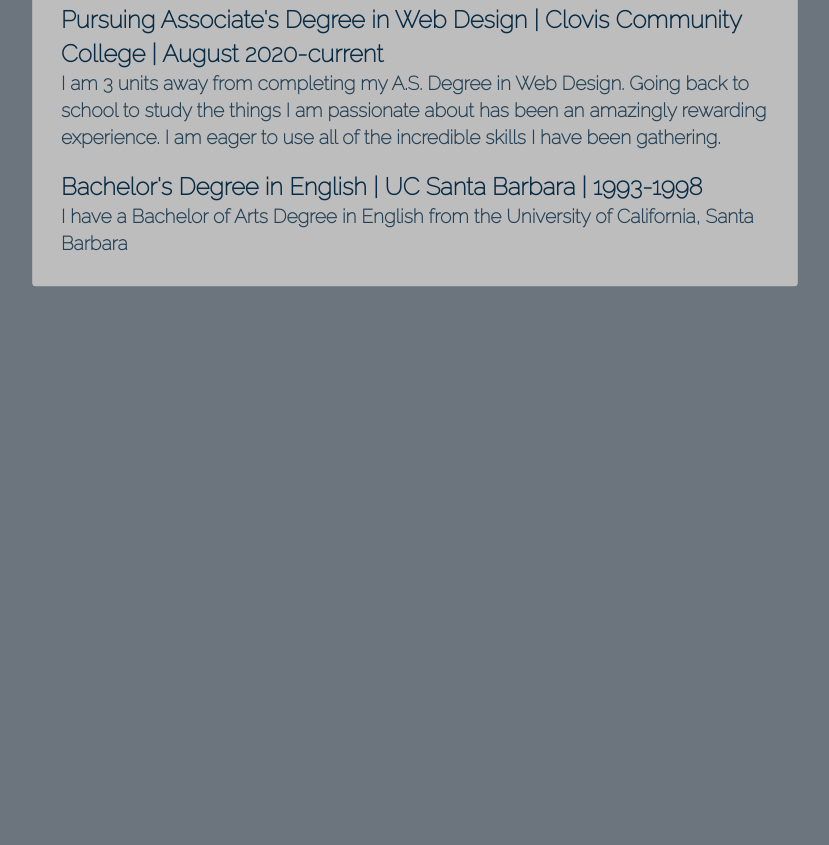
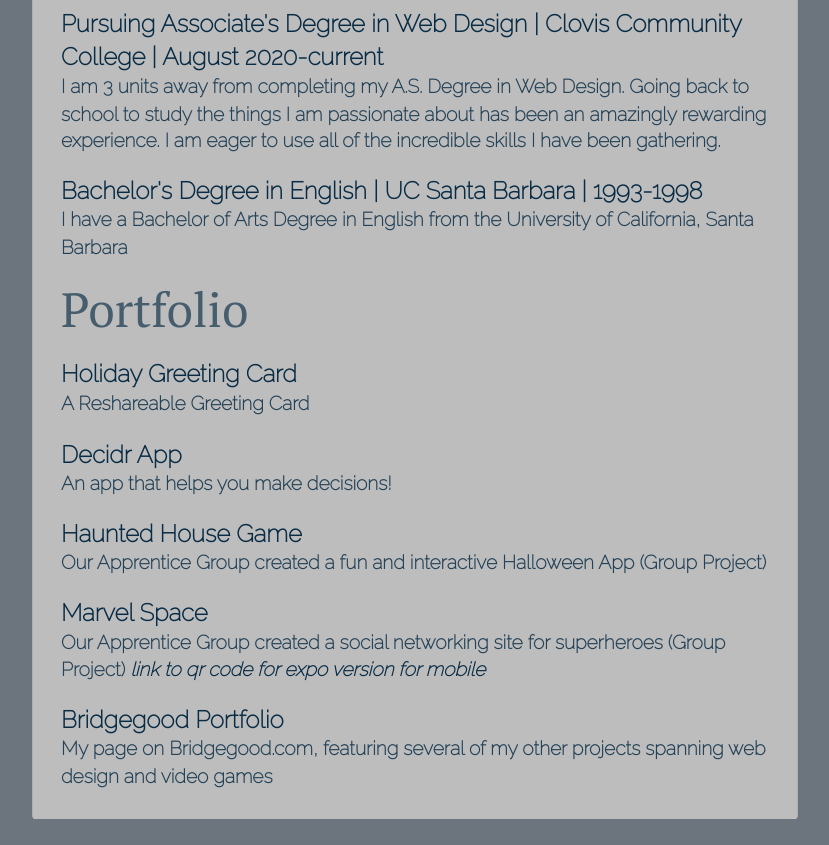
Before and after one commit to srosenberg74/Portfolio, a plain HTML site: page index.html in a window 1280 px wide. Shown: the part 1217-2062 px from the top of the page, without its empty margins (225-1054 px from the left). Before the commit the page ends 1531 px from the top, so only its background shows below. Drawn offline with nearby package versions, Linux system fonts and the light colour scheme; a web font is replaced by a local one.

Commit message:
feat(portfolio): add portfolio section and nav fn

```diff
--- a/index.html
+++ b/index.html
@@ -4,7 +4,7 @@
     <meta charset="UTF-8" />
     <meta http-equiv="X-UA-Compatible" content="IE=edge" />
     <meta name="viewport" content="width=device-width, initial-scale=1.0" />
-    <title>Document</title>
+    <title>Sam's Portfolio</title>
     <link
       href="https://cdn.jsdelivr.net/npm/bootstrap@5.1.3/dist/css/bootstrap.min.css"
       rel="stylesheet"
@@ -24,7 +24,7 @@
       style="background-color: #082c45; font-family: licorice"
     >
       <div class="container-fluid">
-        <a class="navbar-brand fs-2" href="#">Sam Rosenberg</a>
+        <a class="navbar-brand fs-2" href="#Profile">Sam Rosenberg</a>
         <button
           class="navbar-toggler"
           type="button"
@@ -39,12 +39,21 @@
         <div class="collapse navbar-collapse" id="navbarSupportedContent">
           <ul class="navbar-nav me-auto mb-2 mb-lg-0">
             <li class="nav-item">
-              <a class="nav-link active" aria-current="page" href="#"
+              <a class="nav-link active" aria-current="page" href="#Profile"
                 >Profile</a
               >
             </li>
             <li class="nav-item">
-              <a class="nav-link" href="#">Portfolio</a>
+              <a class="nav-link" href="#Study">Areas of Study</a>
+            </li>
+            <li class="nav-item">
+              <a class="nav-link" href="#Career">Career Development</a>
+            </li>
+            <li class="nav-item">
+              <a class="nav-link" href="#Education">Education</a>
+            </li>
+            <li class="nav-item">
+              <a class="nav-link" href="#Portfolio">Portfolio</a>
             </li>
           </ul>
         </div>
@@ -78,7 +87,7 @@
         </div>
       </div>
       <div class="mb-2">
-        <h1 class="my-3 fs-1" style="color: #082c45a8; font-family: PT Serif">
+        <h1 class="my-3 fs-1" style="color: #082c45a8; font-family: PT Serif" id="Profile">
           Profile
         </h1>
         <p
@@ -98,7 +107,7 @@
         </p>
       </div>
       <div class="">
-        <h2 class="my-3 fs-1" style="color: #082c45a8; font-family: PT Serif">
+        <h2 class="my-3 fs-1" style="color: #082c45a8; font-family: PT Serif" id="Study">
           Areas of Study
         </h2>
         <p
@@ -160,7 +169,7 @@
           ><br />
           C++, Python, C#
         </p>
-        <h2 class="my-3 fs-1" style="color: #082c45a8; font-family: PT Serif">
+        <h2 class="my-3 fs-1" style="color: #082c45a8; font-family: PT Serif" id="Career">
           Career Development
         </h2>
         <p
@@ -180,7 +189,7 @@
           of co-apprentices, I am learning and honing more and more of the
           skills I will need to succeed in the tech world everyday.
         </p>
-        <h2 class="my-3 fs-1" style="color: #082c45a8; font-family: PT Serif">
+        <h2 class="my-3 fs-1" style="color: #082c45a8; font-family: PT Serif" id="Education">
           Education
         </h2>
         <p
@@ -214,7 +223,117 @@
           ><br />I have a Bachelor of Arts Degree in English from the University
           of California, Santa Barbara
         </p>
+        <h2 class="my-3 fs-1" style="color: #082c45a8; font-family: PT Serif" id="Portfolio">
+          Portfolio
+        </h2>
+
+        <p
+          class="fs-6 fw-bold"
+          style="
+            line-height: 1.4;
+            color: white;
+            color: #082c45d7;
+            font-family: raleway;
+          "
+        >
+          <strong class="fw-bolder fs-5" style="color: #082c45"
+            ><a
+              class="text-decoration-none"
+              style="color: #082c45"
+              href="https://srosenberg74.github.io/ecard/"
+              target="_blank"
+              >Holiday Greeting Card</a
+            ></strong
+          ><br />A Reshareable Greeting Card
+        </p>
+        <p
+          class="fs-6 fw-bold"
+          style="
+            line-height: 1.4;
+            color: white;
+            color: #082c45d7;
+            font-family: raleway;
+          "
+        >
+          <strong class="fw-bolder fs-5" style="color: #082c45"
+            ><a
+              class="text-decoration-none"
+              style="color: #082c45"
+              href="https://srosenberg74.github.io/decidr/"
+              target="_blank"
+              >Decidr App</a
+            ></strong
+          ><br />An app that helps you make decisions!
+        </p>
+        <p
+          class="fs-6 fw-bold"
+          style="
+            line-height: 1.4;
+            color: white;
+            color: #082c45d7;
+            font-family: raleway;
+          "
+        >
+          <strong class="fw-bolder fs-5" style="color: #082c45"
+            ><a
+              class="text-decoration-none"
+              style="color: #082c45"
+              href="https://luceroweb.github.io/haunted-house-game/#/"
+              target="_blank"
+              >Haunted House Game</a
+            ></strong
+          ><br />Our Apprentice Group created a fun and interactive Halloween
+          App (Group Project)
+        </p>
+        <p
+          class="fs-6 fw-bold"
+          style="
+            line-height: 1.4;
+            color: white;
+            color: #082c45d7;
+            font-family: raleway;
+          "
+        >
+          <strong class="fw-bolder fs-5" style="color: #082c45"
+            ><a
+              class="text-decoration-none"
+              style="color: #082c45"
+              href="https://eyobel7k.github.io/team-black-panther/"
+              target="_blank"
+              >Marvel Space</a
+            ></strong
+          ><br />Our Apprentice Group created a social networking site for
+          superheroes (Group Project)
+          <a
+            class="text-decoration-none"
+            style="color: #082c45"
+            href="https://expo.dev/@eyobel7k/team-black-panther"
+            target="_blank"
+            ><em>link to qr code for expo version for mobile</em></a
+          >
+        </p>
+        <p
+          class="fs-6 fw-bold"
+          style="
+            line-height: 1.4;
+            color: white;
+            color: #082c45d7;
+            font-family: raleway;
+          "
+        >
+          <strong class="fw-bolder fs-5" style="color: #082c45"
+            ><a
+              class="text-decoration-none"
+              style="color: #082c45"
+              href="https://www.bridgegood.com/dragonpanda"
+              target="_blank"
+              >Bridgegood Portfolio</a
+            ></strong
+          ><br />My page on Bridgegood.com, featuring several of my other
+          projects spanning web design and video games
+        </p>
       </div>
     </div>
+    <div style="height: 90px"></div>
   </body>
 </html>
```
